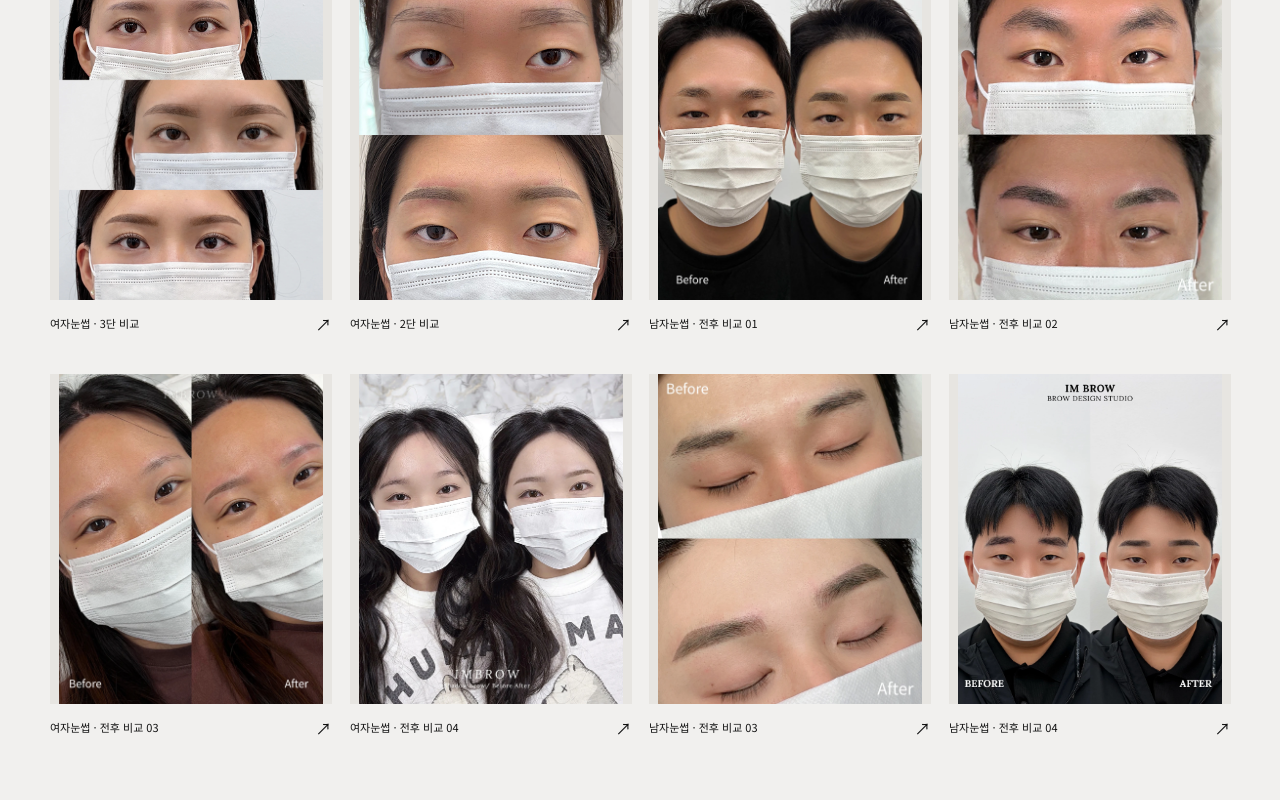
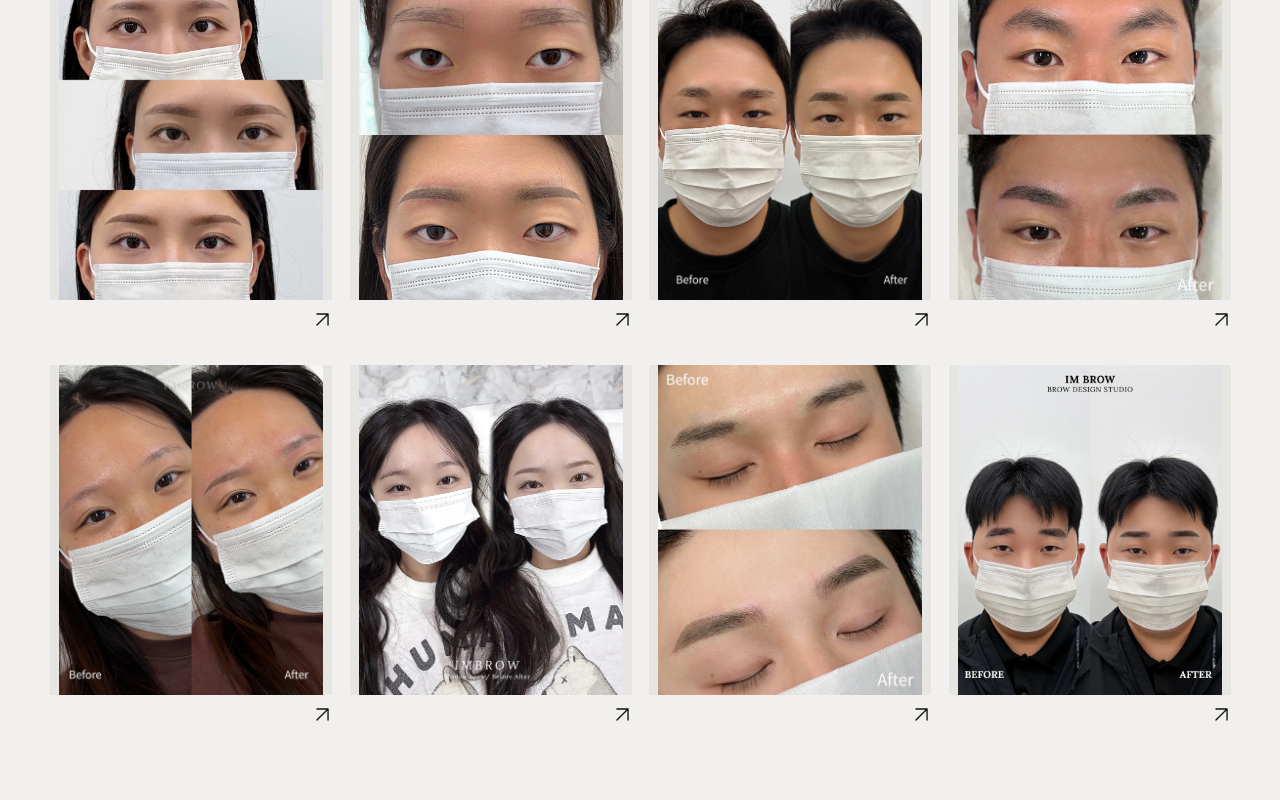
Before and after one commit to im-brow/im-brow.github.io, a plain HTML site: page index.html in a window 1280 px wide. Shown: the part 3482-4282 px from the top of the page. Drawn offline with Linux system fonts and the light colour scheme.

Commit message:
Remove visible case labels and render gallery arrows as line icons

```diff
--- a/app.js
+++ b/app.js
@@ -11,7 +11,7 @@ const cases=[
 const gallery=document.querySelector('#gallery'),viewer=document.querySelector('#viewer');let returnFocus;
 function openImage(src,label){returnFocus=document.activeElement;viewer.querySelector('img').src=src;viewer.querySelector('img').alt=label;document.querySelector('#viewer-caption').textContent=label;viewer.showModal();document.body.style.overflow='hidden'}
 function closeImage(){viewer.close();document.body.style.overflow='';returnFocus?.focus()}
-function render(filter='all'){gallery.replaceChildren();cases.filter(c=>filter==='all'||c[0]===filter).forEach(c=>{const b=document.createElement('button');b.className='case';b.setAttribute('aria-label',c[2]+' 크게 보기');b.innerHTML=`<span class="case-media"><img src="assets/${c[1]}.webp" alt="임브로우 실제 ${c[2]}" loading="lazy" width="600" height="800"></span><span class="case-caption"><span>${c[2]}</span><span>↗</span></span>`;b.addEventListener('click',()=>openImage(`assets/${c[1]}.webp`,c[2]+' · '+c[3]));gallery.append(b)});document.dispatchEvent(new Event('gallery:updated'))}render();
+function render(filter='all'){gallery.replaceChildren();cases.filter(c=>filter==='all'||c[0]===filter).forEach(c=>{const b=document.createElement('button');b.className='case';b.setAttribute('aria-label',c[2]+' 크게 보기');b.innerHTML=`<span class="case-media"><img src="assets/${c[1]}.webp" alt="임브로우 실제 ${c[2]}" loading="lazy" width="600" height="800"></span><span class="case-caption" aria-hidden="true"><svg class="case-arrow" viewBox="0 0 24 24"><path d="M5 19L19 5M5 5h14v14" fill="none" stroke="currentColor" stroke-width="1.7" stroke-linecap="round" stroke-linejoin="round"/></svg></span>`;b.addEventListener('click',()=>openImage(`assets/${c[1]}.webp`,c[2]+' · '+c[3]));gallery.append(b)});document.dispatchEvent(new Event('gallery:updated'))}render();
 document.querySelectorAll('[data-filter]').forEach(b=>b.addEventListener('click',()=>{document.querySelectorAll('[data-filter]').forEach(x=>{x.classList.toggle('active',x===b);x.setAttribute('aria-pressed',String(x===b))});render(b.dataset.filter)}));
 document.querySelector('.close-viewer').addEventListener('click',closeImage);viewer.addEventListener('cancel',e=>{e.preventDefault();closeImage()});viewer.addEventListener('click',e=>{if(e.target===viewer){const r=viewer.getBoundingClientRect();if(e.clientX<r.left||e.clientX>r.right||e.clientY<r.top||e.clientY>r.bottom)closeImage()}});
 document.querySelectorAll('.review-open').forEach(b=>b.addEventListener('click',()=>openImage(b.dataset.src,'임브로우 제공 실제 고객 후기 원문')));
--- a/index.html
+++ b/index.html
@@ -1,4 +1,4 @@
-<!doctype html><html lang="ko"><head><meta charset="UTF-8"><meta name="viewport" content="width=device-width,initial-scale=1"><meta name="theme-color" content="#111111"><title>IM BROW 임브로우 | 안산 맞춤 눈썹 디자인</title><meta name="description" content="내 얼굴과 일상에 어울리는 눈썹. 안산 임브로우의 실제 시술 사례, 자연눈썹·콤보눈썹·섀도우눈썹 상담과 예약 안내."><link rel="canonical" href="https://im-brow.github.io/"><meta property="og:url" content="https://im-brow.github.io/"><meta property="og:image" content="https://im-brow.github.io/assets/share-director-20261110.jpg"><meta property="og:image:width" content="1200"><meta property="og:image:height" content="630"><meta property="og:image:alt" content="임브로우 대표 프로필 사진"><meta name="twitter:card" content="summary_large_image"><meta name="twitter:image" content="https://im-brow.github.io/assets/share-director-20261110.jpg"><meta property="og:type" content="website"><meta property="og:locale" content="ko_KR"><meta property="og:title" content="IM BROW | 나다운 인상의 시작"><meta property="og:description" content="안산 임브로우 · 얼굴과 스타일을 읽는 맞춤 눈썹 디자인"><link rel="icon" href="favicon.svg" type="image/svg+xml"><link rel="stylesheet" href="style.css?v=20261110-bounce30"><script>history.scrollRestoration='manual';window.scrollTo(0,0);</script><script src="app.js?v=20261110-bounce30" defer></script></head><body>
+<!doctype html><html lang="ko"><head><meta charset="UTF-8"><meta name="viewport" content="width=device-width,initial-scale=1"><meta name="theme-color" content="#111111"><title>IM BROW 임브로우 | 안산 맞춤 눈썹 디자인</title><meta name="description" content="내 얼굴과 일상에 어울리는 눈썹. 안산 임브로우의 실제 시술 사례, 자연눈썹·콤보눈썹·섀도우눈썹 상담과 예약 안내."><link rel="canonical" href="https://im-brow.github.io/"><meta property="og:url" content="https://im-brow.github.io/"><meta property="og:image" content="https://im-brow.github.io/assets/share-director-20261110.jpg"><meta property="og:image:width" content="1200"><meta property="og:image:height" content="630"><meta property="og:image:alt" content="임브로우 대표 프로필 사진"><meta name="twitter:card" content="summary_large_image"><meta name="twitter:image" content="https://im-brow.github.io/assets/share-director-20261110.jpg"><meta property="og:type" content="website"><meta property="og:locale" content="ko_KR"><meta property="og:title" content="IM BROW | 나다운 인상의 시작"><meta property="og:description" content="안산 임브로우 · 얼굴과 스타일을 읽는 맞춤 눈썹 디자인"><link rel="icon" href="favicon.svg" type="image/svg+xml"><link rel="stylesheet" href="style.css?v=20261110-gallery31"><script>history.scrollRestoration='manual';window.scrollTo(0,0);</script><script src="app.js?v=20261110-gallery31" defer></script></head><body>
 <a class="skip" href="#main">본문 바로가기</a><div class="topline">ANSAN · PERSONAL BROW DESIGN <span>당신의 분위기를 완성하는 작은 차이</span></div>
 <header><a class="logo" href="#" aria-label="임브로우 홈">IM BROW<span>BROW DESIGN STUDIO</span></a><nav aria-label="주요 메뉴"><a href="#method">디자인 방식</a><a href="#work">실제 사례</a><a href="#price">가격 안내</a><a href="#location">오시는 길</a></nav><a class="header-cta" href="https://pf.kakao.com/_ixnxcxeX" target="_blank" rel="noopener">상담·예약 ↗</a></header>
 <main id="main"><section class="hero">
--- a/style.css
+++ b/style.css
@@ -155,3 +155,5 @@ html{-webkit-text-size-adjust:100%;text-size-adjust:100%}
 .testimonial-note .review-image-note{display:inline-block;font-size:inherit;line-height:inherit;color:inherit;margin-top:5px}
 
 .hero-event-price,.booking-label{display:inline-block}.hero-copy .event{animation:none}
+
+.case-caption{justify-content:flex-end;padding:10px 0}.case-arrow{width:19px;height:19px;display:block;color:#111}
```
